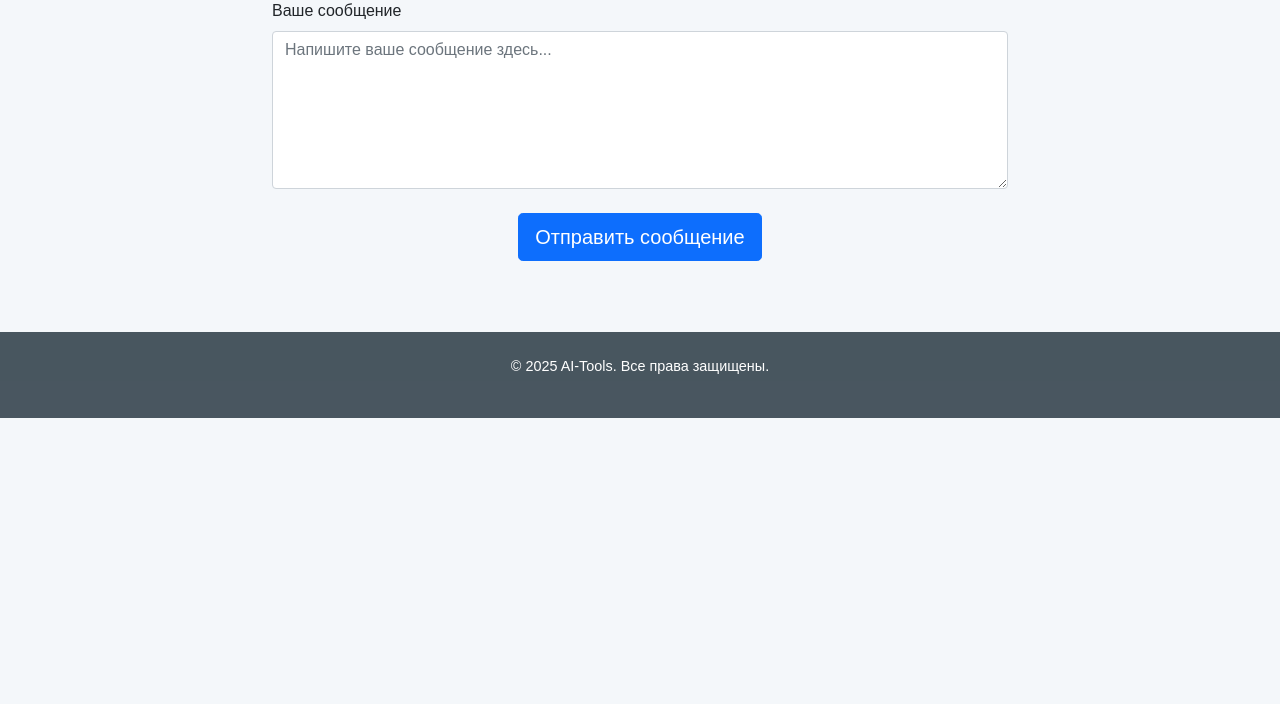
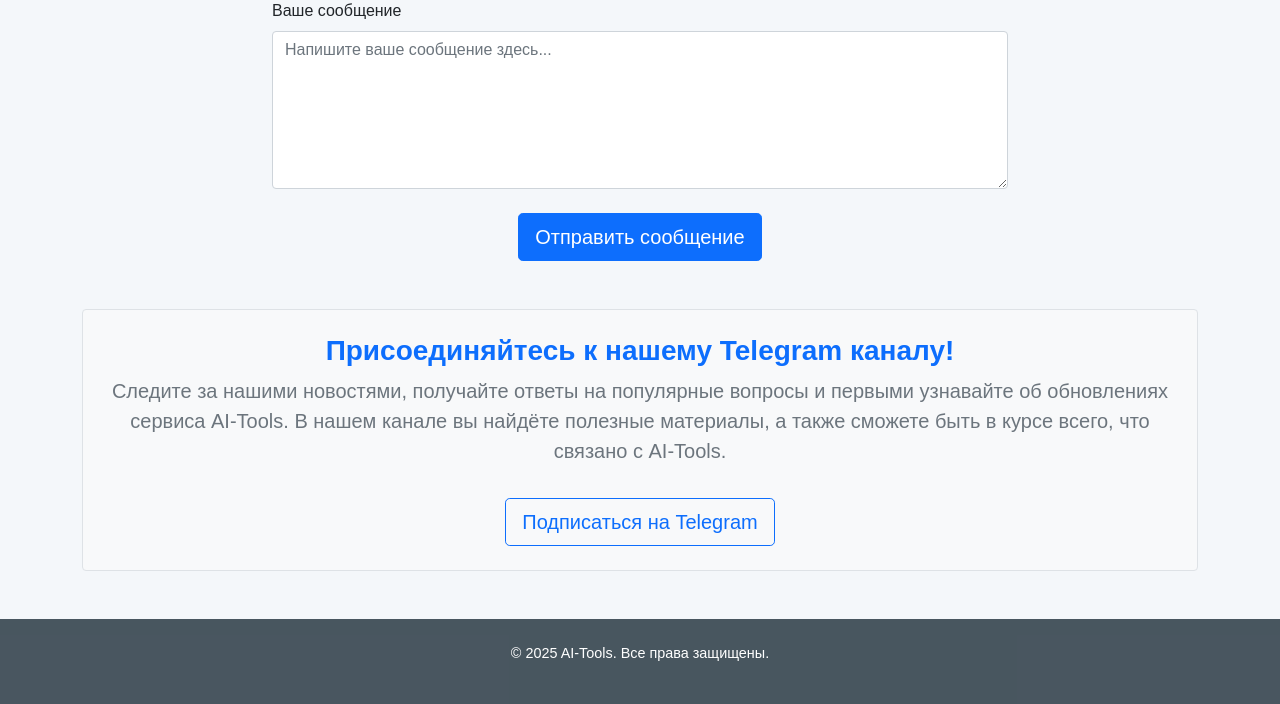
Before and after one commit to Narek12345/AI-Tools, a Django app: page /support in a window 1280 px wide. Shown: the part 382-1086 px from the top of the page. Before the commit the page ends 800 px from the top, so only its background shows below. Run offline with Django 5.2, Linux system fonts and the light colour scheme.

```diff
--- a/core/templates/core/home.html
+++ b/core/templates/core/home.html
@@ -13,7 +13,7 @@
 			Добро пожаловать в <span class="text-danger">AI-Tools</span>
 		</h1>
 		<p class="lead text-muted mb-5">
-			Мы помогаем вашему бизнесу автоматизировать процессы, экономить деньги и достигать новых высот! С помощью нашего сервиса вы можете забыть о дорогостоящей поддержке, минимизировать затраты и вывести качество обслуживания на совершенно новый уровень.
+			Мы помогаем вашему бизнесу автоматизировать процессы, экономить деньги и достигать новых высот! С помощью нашего сервиса вы можете забыть о дорогостоящей поддержке, минимизировать затраты и вывести качество обслуживания клиентов на совершенно новый уровень.
 		</p>
 	</div>
 
--- a/core/templates/core/support.html
+++ b/core/templates/core/support.html
@@ -28,4 +28,15 @@
 			</form>
 		</div>
 	</div>
+
+	<!-- Информация о Telegram канале. -->
+	<div class="mt-5 p-4 bg-light rounded border">
+		<div class="text-center">
+			<h3 class="fw-bold text-primary">Присоединяйтесь к нашему Telegram каналу!</h3>
+			<p class="lead text-secondary">
+				Следите за нашими новостями, получайте ответы на популярные вопросы и первыми узнавайте об обновлениях сервиса AI-Tools. В нашем канале вы найдёте полезные материалы, а также сможете быть в курсе всего, что связано с AI-Tools.
+			</p>
+			<a href="https://t.me/ai_tools_channel" class="btn btn-outline-primary btn-lg mt-3" target="_blank">Подписаться на Telegram</a>
+		</div>
+	</div>
 {% endblock %}
```
